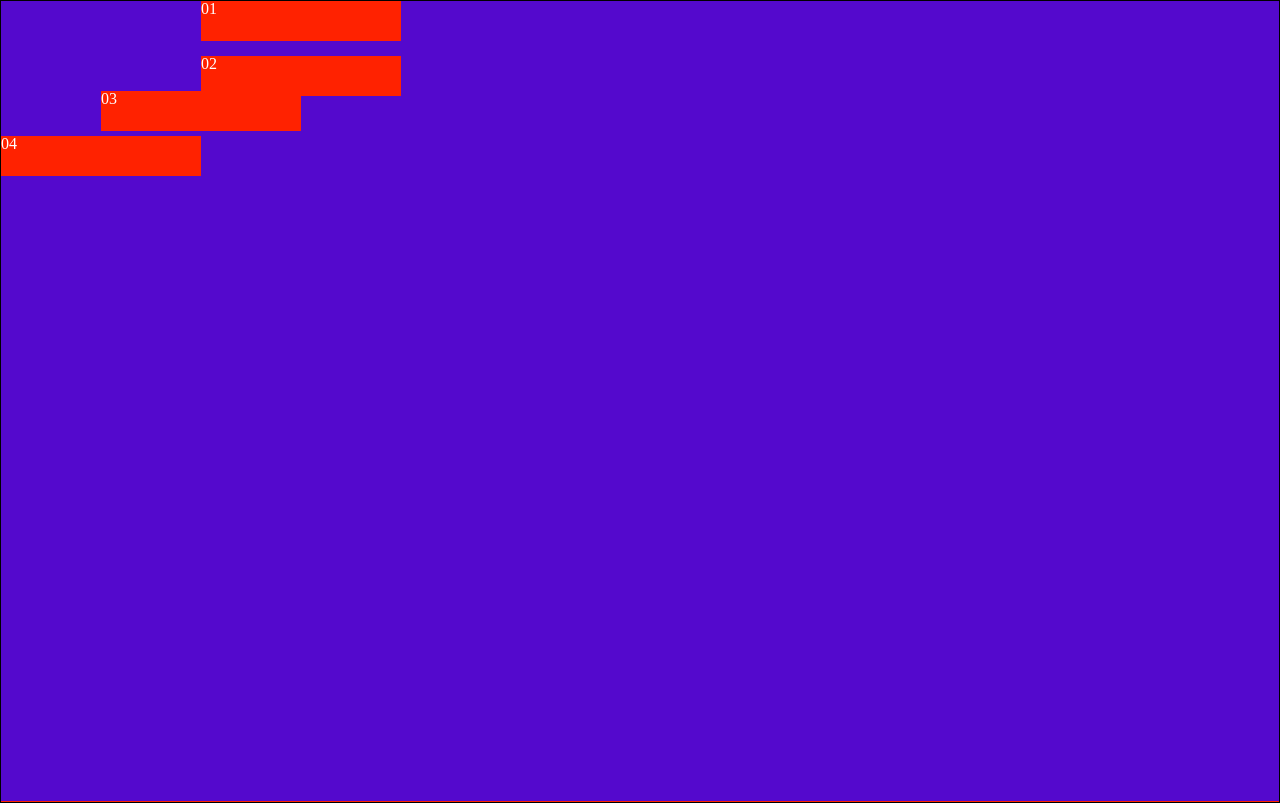
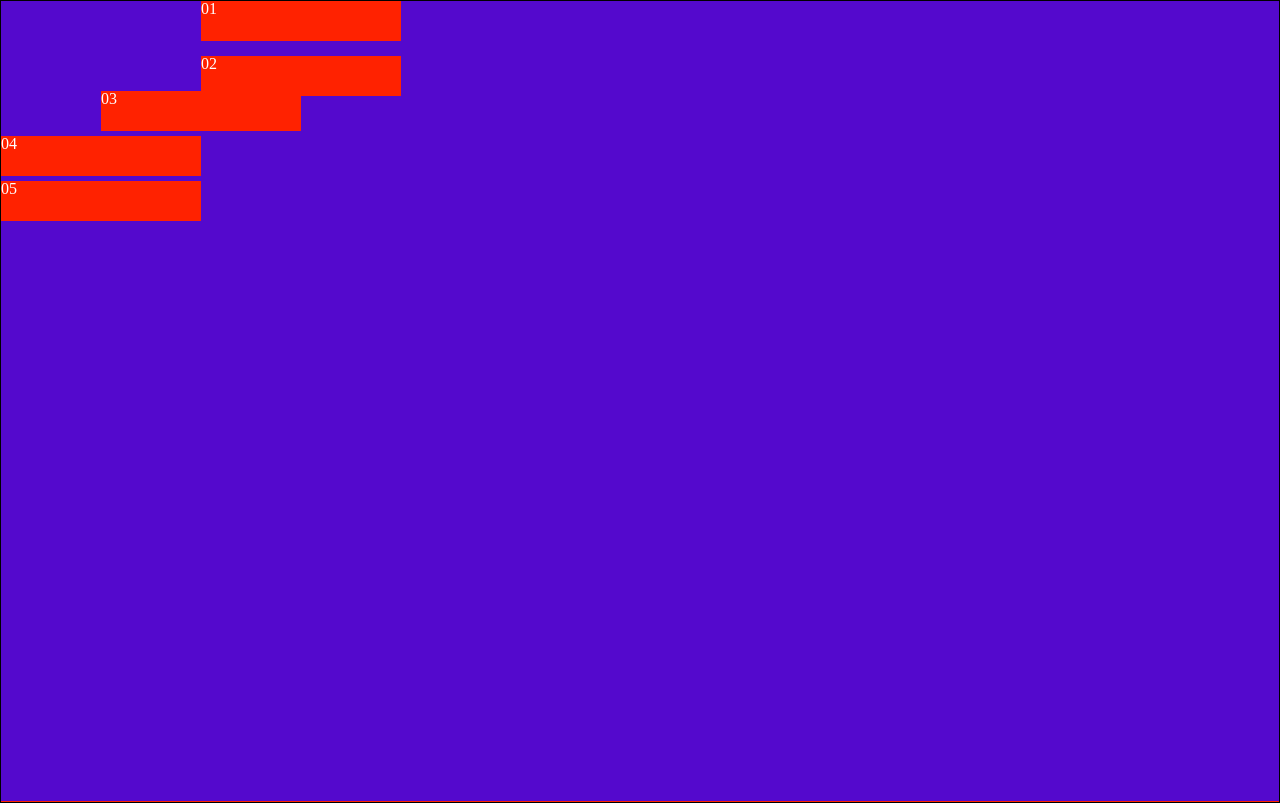
Before and after one commit to sexfat/cd102, a website: page index.html in a window 1280 px wide. Drawn offline with nearby package versions, Linux system fonts and the light colour scheme.

Commit message:
add bezier

```diff
--- a/index.html
+++ b/index.html
@@ -8,7 +8,7 @@
     <!-- css -->
     <link rel="stylesheet" href="./css/tween.css">
     <!-- plugin -->
-    <script src="libs/jquery/dist/jquery.min.js"></script>
+    <!-- <script src="libs/jquery/dist/jquery.min.js"></script> -->
     <script src="libs/gsap/src/minified/TweenMax.min.js"></script>
     <title>tweenmax 教學</title>
 </head>
@@ -20,6 +20,7 @@
         <div class="box box-red box_02">02</div>
         <div class="box box-red box_03">03</div>
         <div class="box box-red box_04">04</div>
+        <div class="box box-red box_05">05</div>
     </div>
 
 
--- a/js/tween.js
+++ b/js/tween.js
@@ -33,7 +33,32 @@ TweenMax.fromTo('.box_04', 1, {
 }, {
     x: 100,
     delay: 1,
-    repeat : -1,
-    yoyo: true
+    repeat : 1,
+    yoyo: true,
+    rotationZ: 180,  //旋轉
+    transformOrigin : 'center top' //定位點
     // repeatDelay : 1
 });
+
+
+TweenMax.fromTo('.box_05', 4, {
+    x: 0
+}, {
+    bezier: {
+        // curviness: 1.25,
+        values: [{
+            x: 100,
+            y: 200
+        }, {
+            x: 250,
+            y: 400
+        },{
+            x: 500,
+            y: 800
+        },{
+            x: 0,
+            y: 0
+        }],
+        // autoRotate: true
+    },
+});
```
